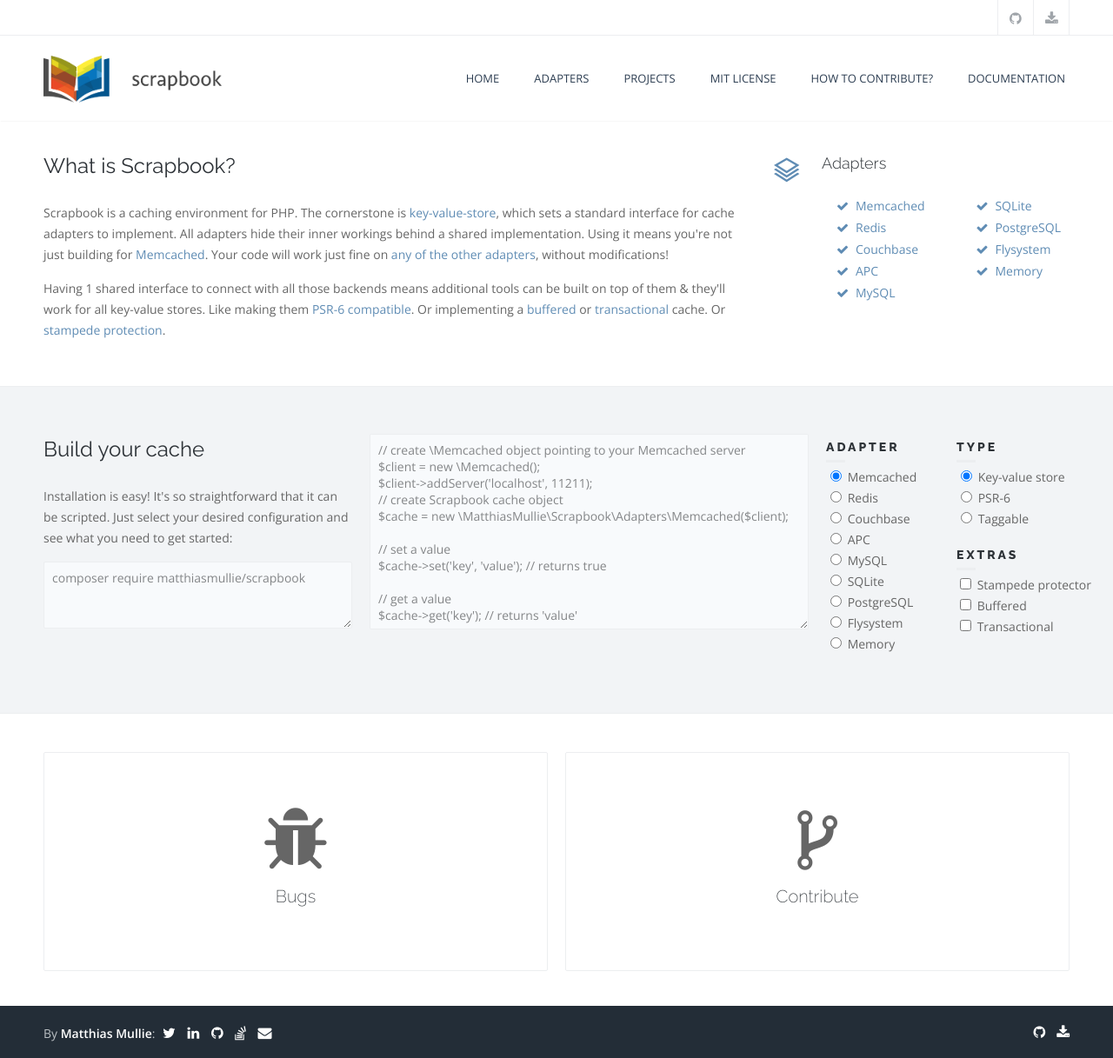
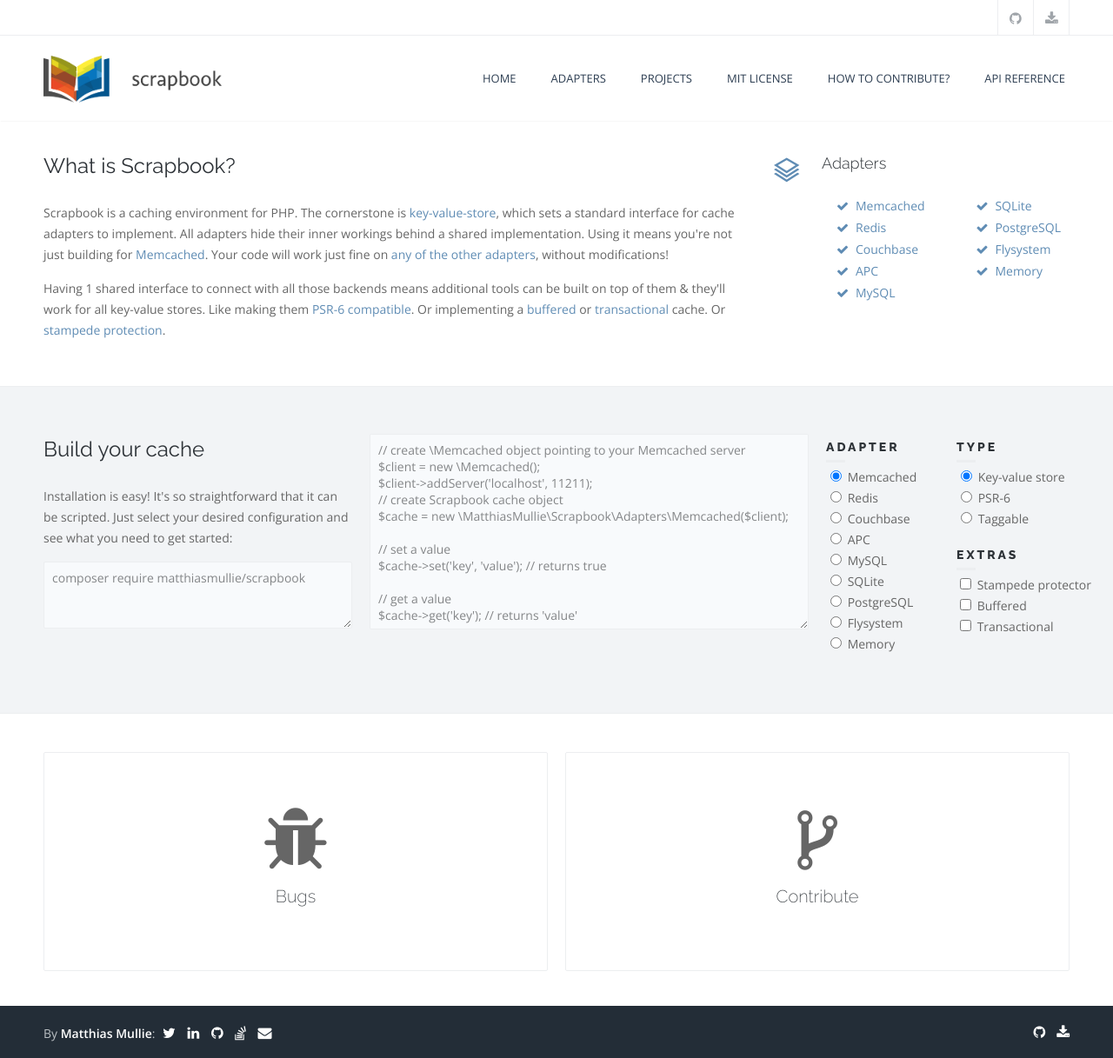
Before and after one commit to matthiasmullie/scrapbook, a Jekyll site: the page built from index.html, in a window 1280 px wide and 1217 px high. Shown: the whole window at 87% size. Built offline with Jekyll 4.4.1, drawn with Linux system fonts in a browser that asks for light colours; Markdown is read by kramdown in place of the engine named in the settings; the list of posts is cut into pages by our own code.

Commit message:
Change title of API reference

```diff
--- a/_includes/menu.html
+++ b/_includes/menu.html
@@ -23,7 +23,7 @@
     {% endfor %}
 
     <li>
-      <a href="http://docs.scrapbook.cash">Documentation</a>
+      <a href="http://docs.scrapbook.cash">API reference</a>
     </li>
   </ul>
 </nav>
```
